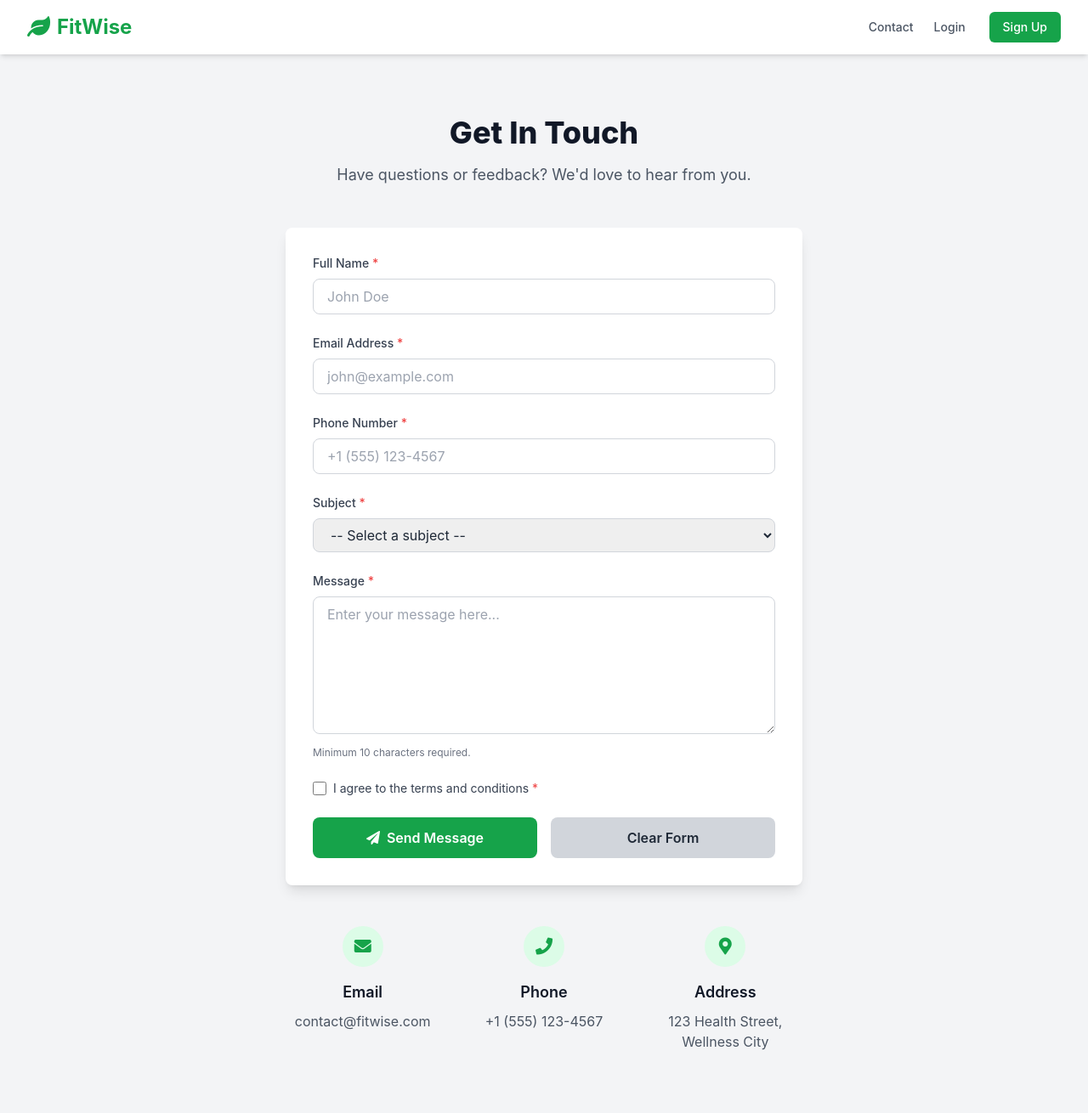
After one commit to AkshatGhatiya-star/Food_Preference_Predictor, a Flask app: page /contact in a window 1280 px wide. The commit adds this page. Shown: the whole page at 85% size. Run offline with Flask 3, Linux system fonts and the light colour scheme; some libraries are stand-ins or nearby versions.

Commit message:
Add contact form with validation

```diff
--- a/app.py
+++ b/app.py
@@ -3,39 +3,53 @@ import pickle
 import pandas as pd
 from flask import Flask, render_template, request, redirect, url_for, flash
 from flask_sqlalchemy import SQLAlchemy
-from flask_login import LoginManager, UserMixin, login_user, logout_user, login_required, current_user
+from flask_login import (
+    LoginManager,
+    UserMixin,
+    login_user,
+    logout_user,
+    login_required,
+    current_user,
+)
 from werkzeug.security import generate_password_hash, check_password_hash
 from sklearn.ensemble import RandomForestClassifier
 
 # --- App Initialization ---
 app = Flask(__name__)
 # A real secret key is important for security
-app.config['SECRET_KEY'] = os.environ.get('SECRET_KEY', 'a_truly_secret_key_for_dev')
+app.config["SECRET_KEY"] = os.environ.get("SECRET_KEY", "a_truly_secret_key_for_dev")
 # Set the database file path
 basedir = os.path.abspath(os.path.dirname(__file__))
-app.config['SQLALCHEMY_DATABASE_URI'] = 'sqlite:///' + os.path.join(basedir, 'users.db')
-app.config['SQLALCHEMY_TRACK_MODIFICATIONS'] = False
+app.config["SQLALCHEMY_DATABASE_URI"] = "sqlite:///" + os.path.join(basedir, "users.db")
+app.config["SQLALCHEMY_TRACK_MODIFICATIONS"] = False
 
 # --- Extensions Initialization ---
 db = SQLAlchemy(app)
 login_manager = LoginManager()
 login_manager.init_app(app)
-login_manager.login_view = 'login' # Redirect to login page if user is not authenticated
+login_manager.login_view = (
+    "login"  # Redirect to login page if user is not authenticated
+)
+
 
 # --- Load the AI Model and Columns ---
 # This function will load the model, handling potential errors gracefully.
 def load_model():
     try:
-        with open('model.pkl', 'rb') as f:
+        with open("model.pkl", "rb") as f:
             model = pickle.load(f)
-        with open('model_columns.pkl', 'rb') as f:
+        with open("model_columns.pkl", "rb") as f:
             model_columns = pickle.load(f)
         return model, model_columns
     except FileNotFoundError:
-        print("CRITICAL: model.pkl or model_columns.pkl not found. Please train the model first.")
+        print(
+            "CRITICAL: model.pkl or model_columns.pkl not found. Please train the model first."
+        )
         return None, None
 
+
 model, model_columns = load_model()
+
 
 # --- Database Model ---
 class User(UserMixin, db.Model):
@@ -49,77 +63,107 @@ class User(UserMixin, db.Model):
     def check_password(self, password):
         return check_password_hash(self.password_hash, password)
 
+
 @login_manager.user_loader
 def load_user(user_id):
     return User.query.get(int(user_id))
 
+
 # --- Routes ---
-@app.route('/')
+@app.route("/")
 def index():
-    return render_template('index.html')
+    return render_template("index.html")
 
-@app.route('/signup', methods=['GET', 'POST'])
+
+@app.route("/contact", methods=["GET", "POST"])
+def contact():
+    if request.method == "POST":
+        # Handle contact form submission
+        name = request.form.get("name")
+        email = request.form.get("email")
+        phone = request.form.get("phone")
+        subject = request.form.get("subject")
+        message = request.form.get("message")
+
+        # TODO: Send email or store in database
+        # For now, just show success message
+        flash("Thank you for contacting us! We will get back to you soon.", "success")
+        return redirect(url_for("contact"))
+
+    return render_template("contact.html")
+
+
+@app.route("/signup", methods=["GET", "POST"])
 def signup():
     if current_user.is_authenticated:
-        return redirect(url_for('dashboard'))
-    if request.method == 'POST':
-        username = request.form.get('username')
-        password = request.form.get('password')
+        return redirect(url_for("dashboard"))
+    if request.method == "POST":
+        username = request.form.get("username")
+        password = request.form.get("password")
         user = User.query.filter_by(username=username).first()
         if user:
-            flash('Username already exists.', 'warning')
-            return redirect(url_for('signup'))
+            flash("Username already exists.", "warning")
+            return redirect(url_for("signup"))
         new_user = User(username=username)
         new_user.set_password(password)
         db.session.add(new_user)
         db.session.commit()
-        flash('Account created successfully! Please login.', 'success')
-        return redirect(url_for('login'))
-    return render_template('signup.html')
+        flash("Account created successfully! Please login.", "success")
+        return redirect(url_for("login"))
+    return render_template("signup.html")
 
-@app.route('/login', methods=['GET', 'POST'])
+
+@app.route("/login", methods=["GET", "POST"])
 def login():
     if current_user.is_authenticated:
-        return redirect(url_for('dashboard'))
-    if request.method == 'POST':
-        username = request.form.get('username')
-        password = request.form.get('password')
+        return redirect(url_for("dashboard"))
+    if request.method == "POST":
+        username = request.form.get("username")
+        password = request.form.get("password")
         user = User.query.filter_by(username=username).first()
         if user and user.check_password(password):
             login_user(user)
-            return redirect(url_for('dashboard'))
-        flash('Invalid username or password.', 'danger')
-    return render_template('login.html')
+            return redirect(url_for("dashboard"))
+        flash("Invalid username or password.", "danger")
+    return render_template("login.html")
 
-@app.route('/dashboard')
+
+@app.route("/dashboard")
 @login_required
 def dashboard():
-    return render_template('dashboard.html')
+    return render_template("dashboard.html")
 
-@app.route('/recommend', methods=['POST'])
+
+@app.route("/recommend", methods=["POST"])
 @login_required
 def recommend():
     if model is None:
-        flash("Model not loaded. Please ensure 'model.pkl' and 'model_columns.pkl' exist.", 'danger')
-        return redirect(url_for('dashboard'))
+        flash(
+            "Model not loaded. Please ensure 'model.pkl' and 'model_columns.pkl' exist.",
+            "danger",
+        )
+        return redirect(url_for("dashboard"))
 
     try:
         user_input = {
-            'Weight': float(request.form['weight']),
-            'City': request.form['city'],
-            'State': request.form['state'],
-            'Temperature': float(request.form['temperature']),
-            'Season': request.form['season'],
-            'Income_Level': request.form['income_level'],
-            'Stress_Level': request.form['stress_level'],
-            'Sleep_Hours': float(request.form['sleep_hours']),
-            'Work_Life_Balance': request.form['work_life_balance'],
-            'Context': request.form['context']
+            "Weight": float(request.form["weight"]),
+            "City": request.form["city"],
+            "State": request.form["state"],
+            "Temperature": float(request.form["temperature"]),
+            "Season": request.form["season"],
+            "Income_Level": request.form["income_level"],
+            "Stress_Level": request.form["stress_level"],
+            "Sleep_Hours": float(request.form["sleep_hours"]),
+            "Work_Life_Balance": request.form["work_life_balance"],
+            "Context": request.form["context"],
         }
     except ValueError:
         # Handle cases where user enters non-numeric data
-        flash('Please enter valid numbers for Weight, Temperature, and Sleep Hours.', 'danger')
-        return render_template('dashboard.html', recommendation=None)
+        flash(
+            "Please enter valid numbers for Weight, Temperature, and Sleep Hours.",
+            "danger",
+        )
+        return render_template("dashboard.html", recommendation=None)
 
     # Convert user input into a DataFrame
     input_df = pd.DataFrame([user_input])
@@ -136,17 +180,19 @@ def recommend():
     recommendation = prediction[0]
 
     # Render the dashboard with the result
-    flash(f'Based on your input, we recommend: {recommendation}', 'info')
-    return render_template('dashboard.html', recommendation=recommendation)
+    flash(f"Based on your input, we recommend: {recommendation}", "info")
+    return render_template("dashboard.html", recommendation=recommendation)
 
-@app.route('/logout')
+
+@app.route("/logout")
 @login_required
 def logout():
     logout_user()
-    flash('You have been logged out.', 'success')
-    return redirect(url_for('login'))
+    flash("You have been logged out.", "success")
+    return redirect(url_for("login"))
 
-if __name__ == '__main__':
+
+if __name__ == "__main__":
     with app.app_context():
         db.create_all()
     app.run(debug=True)
--- a/templates/base.html
+++ b/templates/base.html
@@ -1,40 +1,87 @@
 <!DOCTYPE html>
 <html lang="en">
   <head>
-    <meta charset="UTF-8">
-    <meta name="viewport" content="width=device-width, initial-scale=1.0">
+    <meta charset="UTF-8" />
+    <meta name="viewport" content="width=device-width, initial-scale=1.0" />
     <!-- Changed the title here -->
     <title>FitWise - Smart Food Recommendations</title>
     <script src="https://cdn.tailwindcss.com"></script>
-    <link rel="stylesheet" href="https://cdnjs.cloudflare.com/ajax/libs/font-awesome/5.15.3/css/all.min.css">
+    <link
+      rel="stylesheet"
+      href="https://cdnjs.cloudflare.com/ajax/libs/font-awesome/5.15.3/css/all.min.css"
+    />
     <style>
       body {
-            font-family: 'Inter', sans-serif;
+        font-family: "Inter", sans-serif;
       }
-        .alert-success { background-color: #d4edda; color: #155724; border-color: #c3e6cb; }
-        .alert-danger { background-color: #f8d7da; color: #721c24; border-color: #f5c6cb; }
-        .alert-warning { background-color: #fff3cd; color: #856404; border-color: #ffeeba; }
-        .alert-info { background-color: #d1ecf1; color: #0c5460; border-color: #bee5eb; }
+      .alert-success {
+        background-color: #d4edda;
+        color: #155724;
+        border-color: #c3e6cb;
+      }
+      .alert-danger {
+        background-color: #f8d7da;
+        color: #721c24;
+        border-color: #f5c6cb;
+      }
+      .alert-warning {
+        background-color: #fff3cd;
+        color: #856404;
+        border-color: #ffeeba;
+      }
+      .alert-info {
+        background-color: #d1ecf1;
+        color: #0c5460;
+        border-color: #bee5eb;
+      }
     </style>
   </head>
   <body class="bg-gray-100 text-gray-800">
-
     <nav class="bg-white shadow-md">
       <div class="max-w-7xl mx-auto px-4 sm:px-6 lg:px-8">
         <div class="flex items-center justify-between h-16">
           <div class="flex items-center">
             <!-- Changed the brand name here -->
-                    <a href="{{ url_for('index') }}" class="font-bold text-2xl text-green-600">
+            <a
+              href="{{ url_for('index') }}"
+              class="font-bold text-2xl text-green-600"
+            >
               <i class="fas fa-leaf mr-2"></i>FitWise
             </a>
           </div>
           <div class="flex items-center">
             {% if current_user.is_authenticated %}
-                        <a href="{{ url_for('dashboard') }}" class="text-gray-600 hover:text-green-600 px-3 py-2 rounded-md text-sm font-medium">Dashboard</a>
-                        <a href="{{ url_for('logout') }}" class="text-gray-600 hover:text-green-600 px-3 py-2 rounded-md text-sm font-medium">Logout</a>
+            <a
+              href="{{ url_for('dashboard') }}"
+              class="text-gray-600 hover:text-green-600 px-3 py-2 rounded-md text-sm font-medium"
+              >Dashboard</a
+            >
+            <a
+              href="{{ url_for('contact') }}"
+              class="text-gray-600 hover:text-green-600 px-3 py-2 rounded-md text-sm font-medium"
+              >Contact</a
+            >
+            <a
+              href="{{ url_for('logout') }}"
+              class="text-gray-600 hover:text-green-600 px-3 py-2 rounded-md text-sm font-medium"
+              >Logout</a
+            >
             {% else %}
-                        <a href="{{ url_for('login') }}" class="text-gray-600 hover:text-green-600 px-3 py-2 rounded-md text-sm font-medium">Login</a>
-                        <a href="{{ url_for('signup') }}" class="ml-4 bg-green-600 text-white px-4 py-2 rounded-md text-sm font-medium hover:bg-green-700">Sign Up</a>
+            <a
+              href="{{ url_for('contact') }}"
+              class="text-gray-600 hover:text-green-600 px-3 py-2 rounded-md text-sm font-medium"
+              >Contact</a
+            >
+            <a
+              href="{{ url_for('login') }}"
+              class="text-gray-600 hover:text-green-600 px-3 py-2 rounded-md text-sm font-medium"
+              >Login</a
+            >
+            <a
+              href="{{ url_for('signup') }}"
+              class="ml-4 bg-green-600 text-white px-4 py-2 rounded-md text-sm font-medium hover:bg-green-700"
+              >Sign Up</a
+            >
             {% endif %}
           </div>
         </div>
@@ -42,22 +89,23 @@
     </nav>
 
     <main>
-        {% with messages = get_flashed_messages(with_categories=true) %}
-            {% if messages %}
+      {% with messages = get_flashed_messages(with_categories=true) %} {% if
+      messages %}
       <div class="max-w-4xl mx-auto px-4 sm:px-6 lg:px-8 mt-4">
         {% for category, message in messages %}
-                        <div class="alert-{{ category }} p-4 mb-4 text-sm rounded-lg" role="alert">
+        <div
+          class="alert-{{ category }} p-4 mb-4 text-sm rounded-lg"
+          role="alert"
+        >
           {{ message }}
         </div>
         {% endfor %}
       </div>
-            {% endif %}
-        {% endwith %}
+      {% endif %} {% endwith %}
 
       <div class="max-w-7xl mx-auto py-6 sm:px-6 lg:px-8">
         {% block content %}{% endblock %}
       </div>
     </main>
-
   </body>
 </html>
--- /dev/null
+++ b/templates/contact.html
@@ -0,0 +1,375 @@
+{% extends "base.html" %} {% block content %}
+<div class="max-w-2xl mx-auto py-12 px-4 sm:px-6 lg:px-8">
+  <!-- Page Header -->
+  <div class="mb-12 text-center">
+    <h1 class="text-4xl font-extrabold text-gray-900 mb-4">Get In Touch</h1>
+    <p class="text-lg text-gray-600">
+      Have questions or feedback? We'd love to hear from you.
+    </p>
+  </div>
+
+  <!-- Contact Form -->
+  <div class="bg-white rounded-lg shadow-lg p-8">
+    <form id="contactForm" novalidate>
+      <!-- Error Messages Container -->
+      <div
+        id="formErrors"
+        class="hidden mb-6 p-4 bg-red-50 border border-red-200 rounded-lg"
+      >
+        <h3 class="text-red-800 font-semibold mb-2">
+          Please fix the following errors:
+        </h3>
+        <ul
+          id="errorList"
+          class="list-disc list-inside text-red-700 space-y-1"
+        ></ul>
+      </div>
+
+      <!-- Success Message Container -->
+      <div
+        id="successMessage"
+        class="hidden mb-6 p-4 bg-green-50 border border-green-200 rounded-lg text-green-700"
+      >
+        Thank you for your message! We'll get back to you soon.
+      </div>
+
+      <!-- Name Field -->
+      <div class="mb-6">
+        <label for="name" class="block text-sm font-medium text-gray-700 mb-2">
+          Full Name <span class="text-red-500">*</span>
+        </label>
+        <input
+          type="text"
+          id="name"
+          name="name"
+          placeholder="John Doe"
+          class="w-full px-4 py-2 border border-gray-300 rounded-lg focus:ring-2 focus:ring-green-500 focus:border-transparent outline-none transition"
+          required
+        />
+        <span
+          class="hidden text-red-500 text-sm mt-1 inline-block"
+          id="nameError"
+        ></span>
+      </div>
+
+      <!-- Email Field -->
+      <div class="mb-6">
+        <label for="email" class="block text-sm font-medium text-gray-700 mb-2">
+          Email Address <span class="text-red-500">*</span>
+        </label>
+        <input
+          type="email"
+          id="email"
+          name="email"
+          placeholder="john@example.com"
+          class="w-full px-4 py-2 border border-gray-300 rounded-lg focus:ring-2 focus:ring-green-500 focus:border-transparent outline-none transition"
+          required
+        />
+        <span
+          class="hidden text-red-500 text-sm mt-1 inline-block"
+          id="emailError"
+        ></span>
+      </div>
+
+      <!-- Phone Field -->
+      <div class="mb-6">
+        <label for="phone" class="block text-sm font-medium text-gray-700 mb-2">
+          Phone Number <span class="text-red-500">*</span>
+        </label>
+        <input
+          type="tel"
+          id="phone"
+          name="phone"
+          placeholder="+1 (555) 123-4567"
+          class="w-full px-4 py-2 border border-gray-300 rounded-lg focus:ring-2 focus:ring-green-500 focus:border-transparent outline-none transition"
+          required
+        />
+        <span
+          class="hidden text-red-500 text-sm mt-1 inline-block"
+          id="phoneError"
+        ></span>
+      </div>
+
+      <!-- Subject Field -->
+      <div class="mb-6">
+        <label
+          for="subject"
+          class="block text-sm font-medium text-gray-700 mb-2"
+        >
+          Subject <span class="text-red-500">*</span>
+        </label>
+        <select
+          id="subject"
+          name="subject"
+          class="w-full px-4 py-2 border border-gray-300 rounded-lg focus:ring-2 focus:ring-green-500 focus:border-transparent outline-none transition"
+          required
+        >
+          <option value="">-- Select a subject --</option>
+          <option value="feedback">Feedback</option>
+          <option value="bug">Report a Bug</option>
+          <option value="feature">Feature Request</option>
+          <option value="question">General Question</option>
+          <option value="other">Other</option>
+        </select>
+        <span
+          class="hidden text-red-500 text-sm mt-1 inline-block"
+          id="subjectError"
+        ></span>
+      </div>
+
+      <!-- Message Field -->
+      <div class="mb-6">
+        <label
+          for="message"
+          class="block text-sm font-medium text-gray-700 mb-2"
+        >
+          Message <span class="text-red-500">*</span>
+        </label>
+        <textarea
+          id="message"
+          name="message"
+          rows="6"
+          placeholder="Enter your message here..."
+          class="w-full px-4 py-2 border border-gray-300 rounded-lg focus:ring-2 focus:ring-green-500 focus:border-transparent outline-none transition resize-vertical"
+          required
+        ></textarea>
+        <span
+          class="hidden text-red-500 text-sm mt-1 inline-block"
+          id="messageError"
+        ></span>
+        <p class="text-gray-500 text-xs mt-2">
+          Minimum 10 characters required.
+        </p>
+      </div>
+
+      <!-- Checkbox Field -->
+      <div class="mb-6">
+        <label for="agree" class="flex items-center">
+          <input
+            type="checkbox"
+            id="agree"
+            name="agree"
+            class="w-4 h-4 text-green-600 border border-gray-300 rounded focus:ring-2 focus:ring-green-500 cursor-pointer"
+            required
+          />
+          <span class="ml-2 text-sm text-gray-700">
+            I agree to the terms and conditions
+            <span class="text-red-500">*</span>
+          </span>
+        </label>
+        <span
+          class="hidden text-red-500 text-sm mt-1 inline-block"
+          id="agreeError"
+        ></span>
+      </div>
+
+      <!-- Submit Button -->
+      <div class="flex gap-4">
+        <button
+          type="submit"
+          class="flex-1 bg-green-600 text-white py-3 px-6 rounded-lg font-semibold hover:bg-green-700 transition duration-300 ease-in-out transform hover:scale-105 focus:outline-none focus:ring-2 focus:ring-green-500"
+        >
+          <i class="fas fa-paper-plane mr-2"></i>Send Message
+        </button>
+        <button
+          type="reset"
+          class="flex-1 bg-gray-300 text-gray-800 py-3 px-6 rounded-lg font-semibold hover:bg-gray-400 transition duration-300 ease-in-out focus:outline-none focus:ring-2 focus:ring-gray-500"
+        >
+          Clear Form
+        </button>
+      </div>
+    </form>
+  </div>
+
+  <!-- Contact Info Section -->
+  <div class="mt-12 grid grid-cols-1 md:grid-cols-3 gap-8">
+    <div class="text-center">
+      <div class="flex justify-center mb-4">
+        <div
+          class="flex items-center justify-center h-12 w-12 rounded-full bg-green-100 text-green-600"
+        >
+          <i class="fas fa-envelope text-xl"></i>
+        </div>
+      </div>
+      <h3 class="text-lg font-semibold text-gray-900 mb-2">Email</h3>
+      <p class="text-gray-600">contact@fitwise.com</p>
+    </div>
+    <div class="text-center">
+      <div class="flex justify-center mb-4">
+        <div
+          class="flex items-center justify-center h-12 w-12 rounded-full bg-green-100 text-green-600"
+        >
+          <i class="fas fa-phone text-xl"></i>
+        </div>
+      </div>
+      <h3 class="text-lg font-semibold text-gray-900 mb-2">Phone</h3>
+      <p class="text-gray-600">+1 (555) 123-4567</p>
+    </div>
+    <div class="text-center">
+      <div class="flex justify-center mb-4">
+        <div
+          class="flex items-center justify-center h-12 w-12 rounded-full bg-green-100 text-green-600"
+        >
+          <i class="fas fa-map-marker-alt text-xl"></i>
+        </div>
+      </div>
+      <h3 class="text-lg font-semibold text-gray-900 mb-2">Address</h3>
+      <p class="text-gray-600">123 Health Street, Wellness City</p>
+    </div>
+  </div>
+</div>
+
+<script>
+  // Form Validation Script
+  const contactForm = document.getElementById("contactForm");
+  const formErrors = document.getElementById("formErrors");
+  const errorList = document.getElementById("errorList");
+  const successMessage = document.getElementById("successMessage");
+
+  // Validation rules
+  const validators = {
+    name: {
+      validate: (value) => value.trim().length >= 2,
+      message: "Name must be at least 2 characters long",
+    },
+    email: {
+      validate: (value) => {
+        const emailRegex = /^[^\s@]+@[^\s@]+\.[^\s@]+$/;
+        return emailRegex.test(value);
+      },
+      message: "Please enter a valid email address",
+    },
+    phone: {
+      validate: (value) => {
+        const phoneRegex = /^[\d\s\-\+\(\)]{10,}$/;
+        return phoneRegex.test(value.replace(/\s/g, ""));
+      },
+      message: "Please enter a valid phone number (at least 10 digits)",
+    },
+    subject: {
+      validate: (value) => value.trim() !== "",
+      message: "Please select a subject",
+    },
+    message: {
+      validate: (value) => value.trim().length >= 10,
+      message: "Message must be at least 10 characters long",
+    },
+    agree: {
+      validate: (checked) => checked,
+      message: "You must agree to the terms and conditions",
+    },
+  };
+
+  // Validate single field
+  function validateField(fieldName) {
+    const field = document.getElementById(fieldName);
+    const errorElement = document.getElementById(`${fieldName}Error`);
+    const validator = validators[fieldName];
+
+    if (!validator) return true;
+
+    let isValid = false;
+    let value = field.type === "checkbox" ? field.checked : field.value;
+
+    isValid = validator.validate(value);
+
+    if (!isValid) {
+      field.classList.add("border-red-500", "bg-red-50");
+      errorElement.textContent = validator.message;
+      errorElement.classList.remove("hidden");
+      return false;
+    } else {
+      field.classList.remove("border-red-500", "bg-red-50");
+      errorElement.classList.add("hidden");
+      return true;
+    }
+  }
+
+  // Real-time validation on input
+  Object.keys(validators).forEach((fieldName) => {
+    const field = document.getElementById(fieldName);
+    if (field) {
+      const eventType = field.type === "checkbox" ? "change" : "blur";
+      field.addEventListener(eventType, () => {
+        validateField(fieldName);
+      });
+
+      // Clear error on focus
+      field.addEventListener("focus", () => {
+        const errorElement = document.getElementById(`${fieldName}Error`);
+        field.classList.remove("border-red-500", "bg-red-50");
+        errorElement.classList.add("hidden");
+      });
+    }
+  });
+
+  // Validate entire form
+  function validateForm() {
+    errorList.innerHTML = "";
+    formErrors.classList.add("hidden");
+    successMessage.classList.add("hidden");
+
+    const errors = [];
+    const fieldNames = Object.keys(validators);
+
+    fieldNames.forEach((fieldName) => {
+      if (!validateField(fieldName)) {
+        const validator = validators[fieldName];
+        errors.push(validator.message);
+      }
+    });
+
+    if (errors.length > 0) {
+      errors.forEach((error) => {
+        const li = document.createElement("li");
+        li.textContent = error;
+        errorList.appendChild(li);
+      });
+      formErrors.classList.remove("hidden");
+      formErrors.scrollIntoView({ behavior: "smooth", block: "start" });
+      return false;
+    }
+
+    return true;
+  }
+
+  // Form submission
+  contactForm.addEventListener("submit", (e) => {
+    e.preventDefault();
+
+    if (validateForm()) {
+      // Show success message
+      successMessage.classList.remove("hidden");
+      successMessage.scrollIntoView({ behavior: "smooth", block: "start" });
+
+      // Collect form data
+      const formData = {
+        name: document.getElementById("name").value,
+        email: document.getElementById("email").value,
+        phone: document.getElementById("phone").value,
+        subject: document.getElementById("subject").value,
+        message: document.getElementById("message").value,
+      };
+
+      console.log("Form submitted with data:", formData);
+
+      // Reset form after 2 seconds
+      setTimeout(() => {
+        contactForm.reset();
+        successMessage.classList.add("hidden");
+      }, 2000);
+
+      // TODO: Send data to backend API
+      // Example: fetch('/api/contact', { method: 'POST', body: JSON.stringify(formData) })
+    }
+  });
+
+  // Clear error styling on input change
+  const inputFields = contactForm.querySelectorAll("input, textarea, select");
+  inputFields.forEach((field) => {
+    field.addEventListener("input", () => {
+      field.classList.remove("border-red-500", "bg-red-50");
+    });
+  });
+</script>
+{% endblock %}
```
Lines whose indentation alone changed are shown as unchanged.
